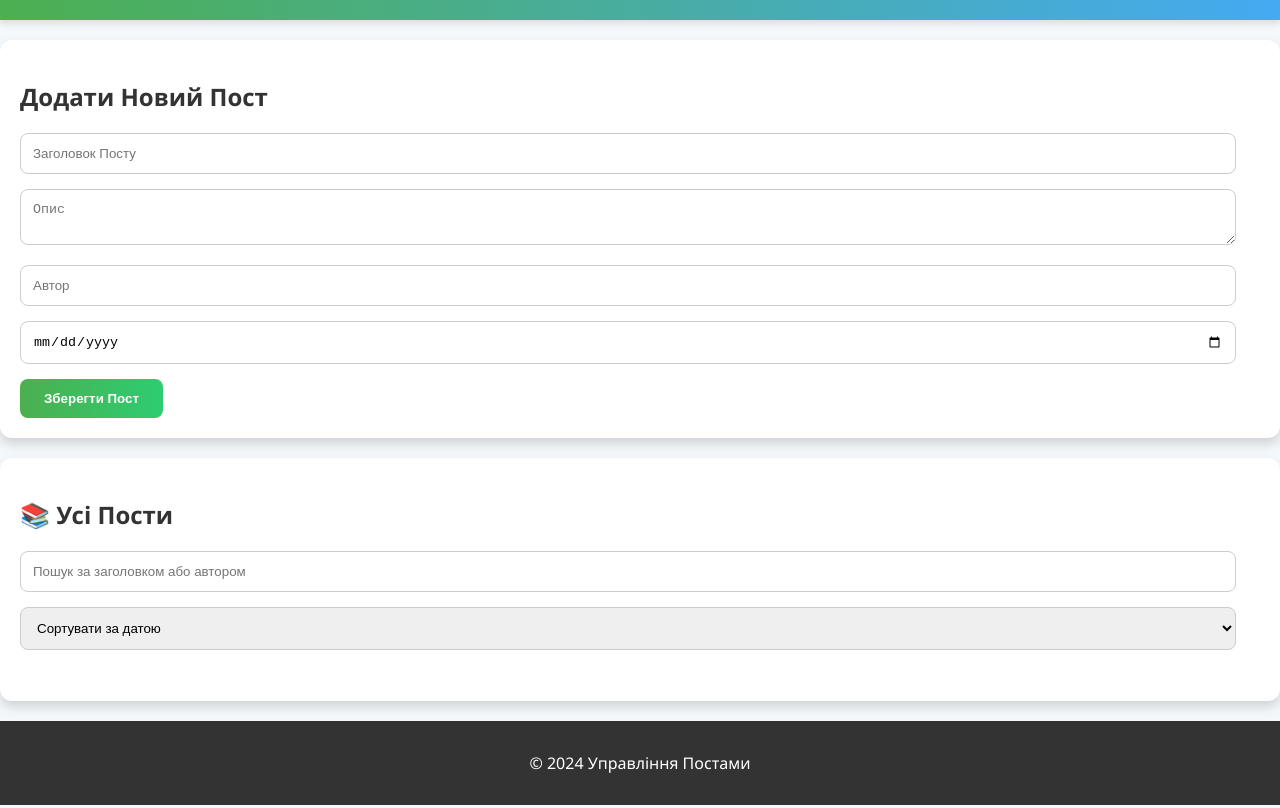
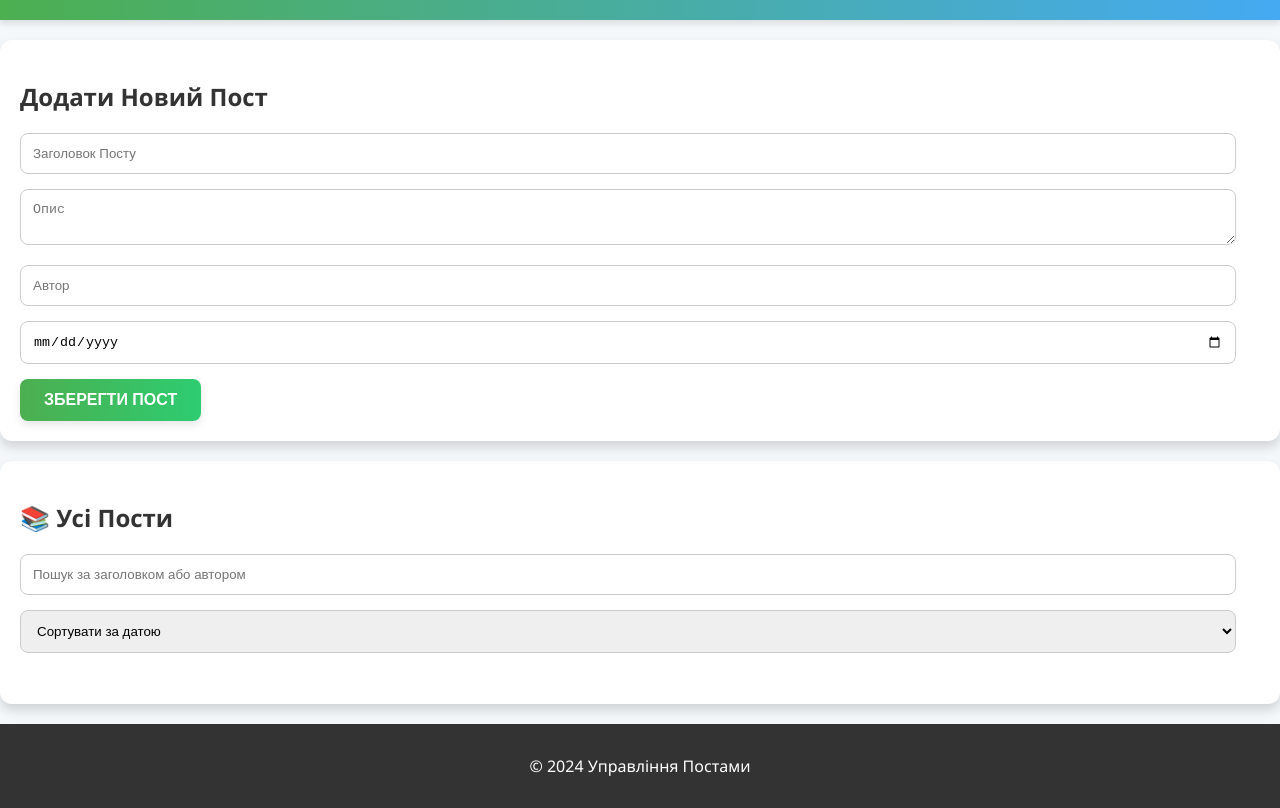
Before and after one commit to Zvirinskiy/Project-DDVS, a plain HTML site: page index.html in a window 1280 px wide. Shown: the part 106-914 px from the top of the page. Drawn offline with Linux system fonts and the light colour scheme.

Commit message:
first commit

```diff
--- a/styles.css
+++ b/styles.css
@@ -54,17 +54,36 @@ input:focus, textarea:focus, select:focus {
 }
 
 /* Кнопка Зберегти Пост */
+/* Кнопка Зберегти Пост */
 .btn-primary {
   background: linear-gradient(90deg, #4caf50, #2ecc71);
+  padding: 12px 24px;
+  color: white;
+  border: none;
+  border-radius: 8px;
+  cursor: pointer;
+  font-weight: bold;
+  transition: all 0.3s ease; /* Плавна анімація */
+  box-shadow: 0 4px 8px rgba(0, 0, 0, 0.1);
+  font-size: 16px;
+  text-transform: uppercase; /* Великі літери для кнопки */
 }
 
+/* Ховер-ефект для кнопки Зберегти Пост */
 .btn-primary:hover {
+  background: linear-gradient(90deg, #2ecc71, #4caf50);
+  transform: scale(1.1); /* Збільшення кнопки */
+  box-shadow: 0 8px 16px rgba(0, 0, 0, 0.2); /* Тінь більш виразна */
+  border: 1px solid #2ecc71; /* Яскравий контур при ховері */
+  text-shadow: 0 0 10px rgba(0, 255, 0, 0.4); /* Світлий ефект навколо тексту */
+}
+
+/* Відновлення нормального вигляду при скиданні ховера */
+.btn-primary:active {
+  transform: scale(1.05);
   background: #2ecc71;
-  transform: scale(1.1);
-  box-shadow: 0 8px 15px rgba(0, 0, 0, 0.2);
-  border: 1px solid #2ecc71;
-  text-shadow: 0 0 10px rgba(0, 255, 0, 0.4);
 }
+
 
 /* Кнопка Редагувати */
 .btn-edit {
```
